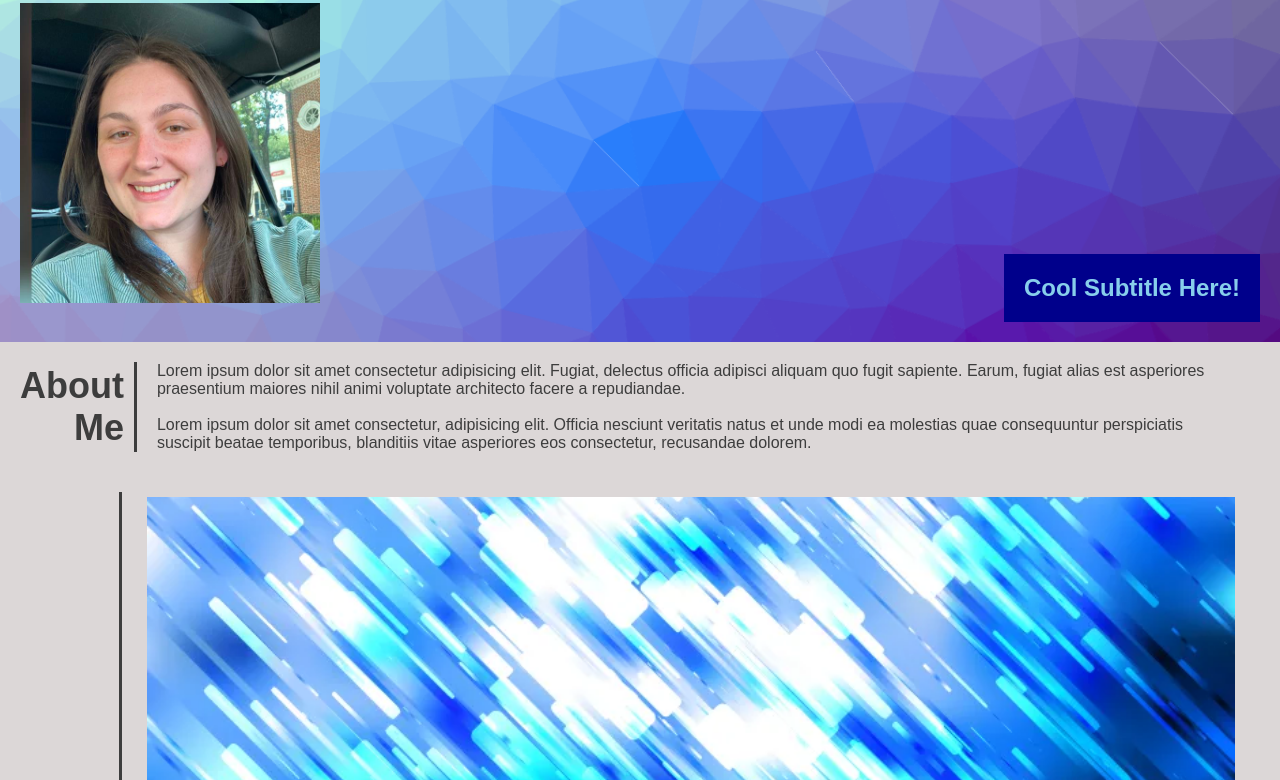
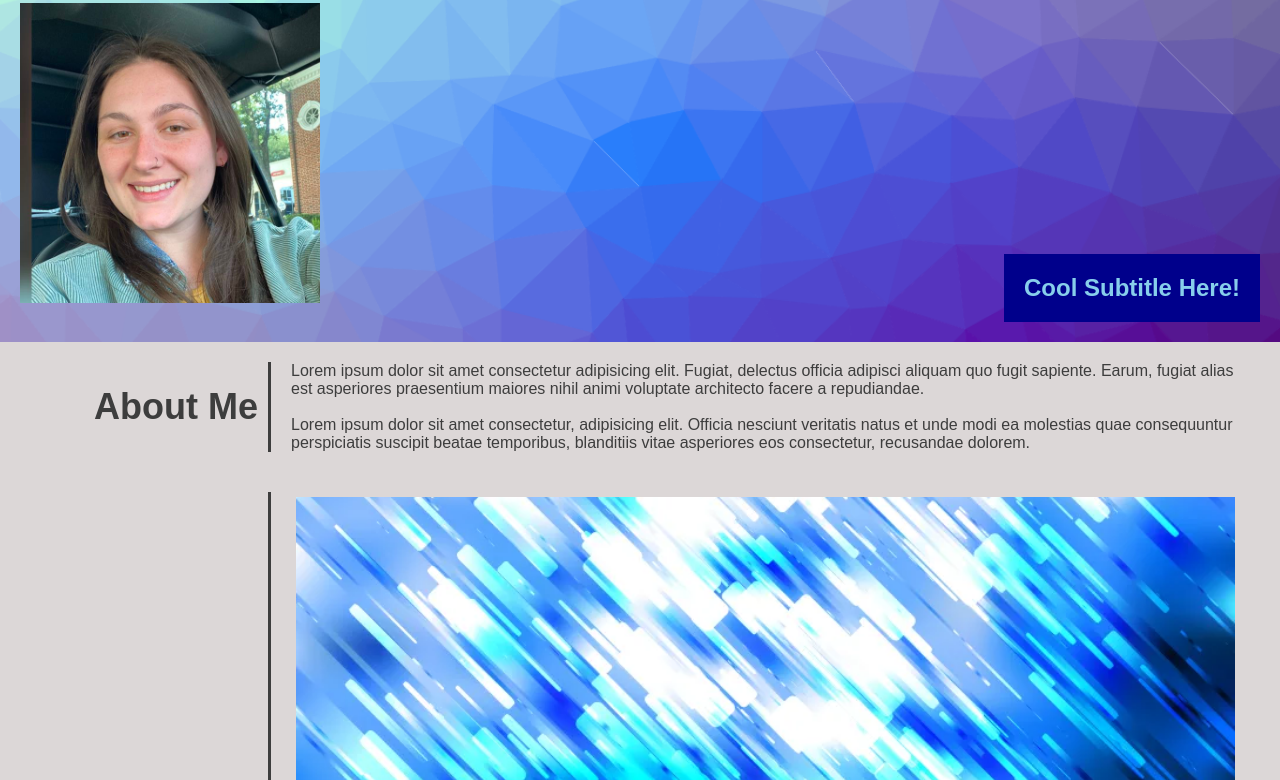
Before and after one commit to Morgan1317/portfolio, a plain HTML site: page index.html in a window 1280 px wide. Shown: the part 124-904 px from the top of the page. Drawn offline with Linux system fonts and the light colour scheme.

Commit message:
maybe fixed the body idk

```diff
--- a/assets/style.css
+++ b/assets/style.css
@@ -105,6 +105,7 @@ header nav ul li a{
     display: flex;
     flex-wrap: wrap;
     align-items: center;
+    flex: 10px;
     padding: 20px;
     background: var(--tertiary-color);
 
@@ -114,21 +115,21 @@ header nav ul li a{
     color: var(--fourth-color);
     font-weight:bold;
     font-size: 36px;
-    flex: 0 5px;
+    flex: 1 10%;
     text-align: right;
     padding-right: 10px;
-    width: 30%;
+
 
 }
 
 .body{
     color: var(--fourth-color);
-    flex:12;
+    flex:1 70%;
     padding-left: 20px;
     border-left: solid 3px var(--fourth-color);
     padding-right: 20px;
     background-color: var(--tertiary-color);
-    width: 70%;
+
 
 }
 
--- a/index.html
+++ b/index.html
@@ -63,12 +63,12 @@
             </div>
         </section>
 
-        <section id="work" class="info flex-row">
-            <div>
+        <section id="work" class="info">
+            <div class="flex-row">
               <h2>
                 Work
               </h2>
-            </div>
+
             <div class="body">
                 <article class="project">
                     <div class="image">
@@ -111,6 +111,7 @@
                     </div>
                 </article>
             </div>
+            </div>
         </section>
 
         <section id="contact-me" class="info">
```
